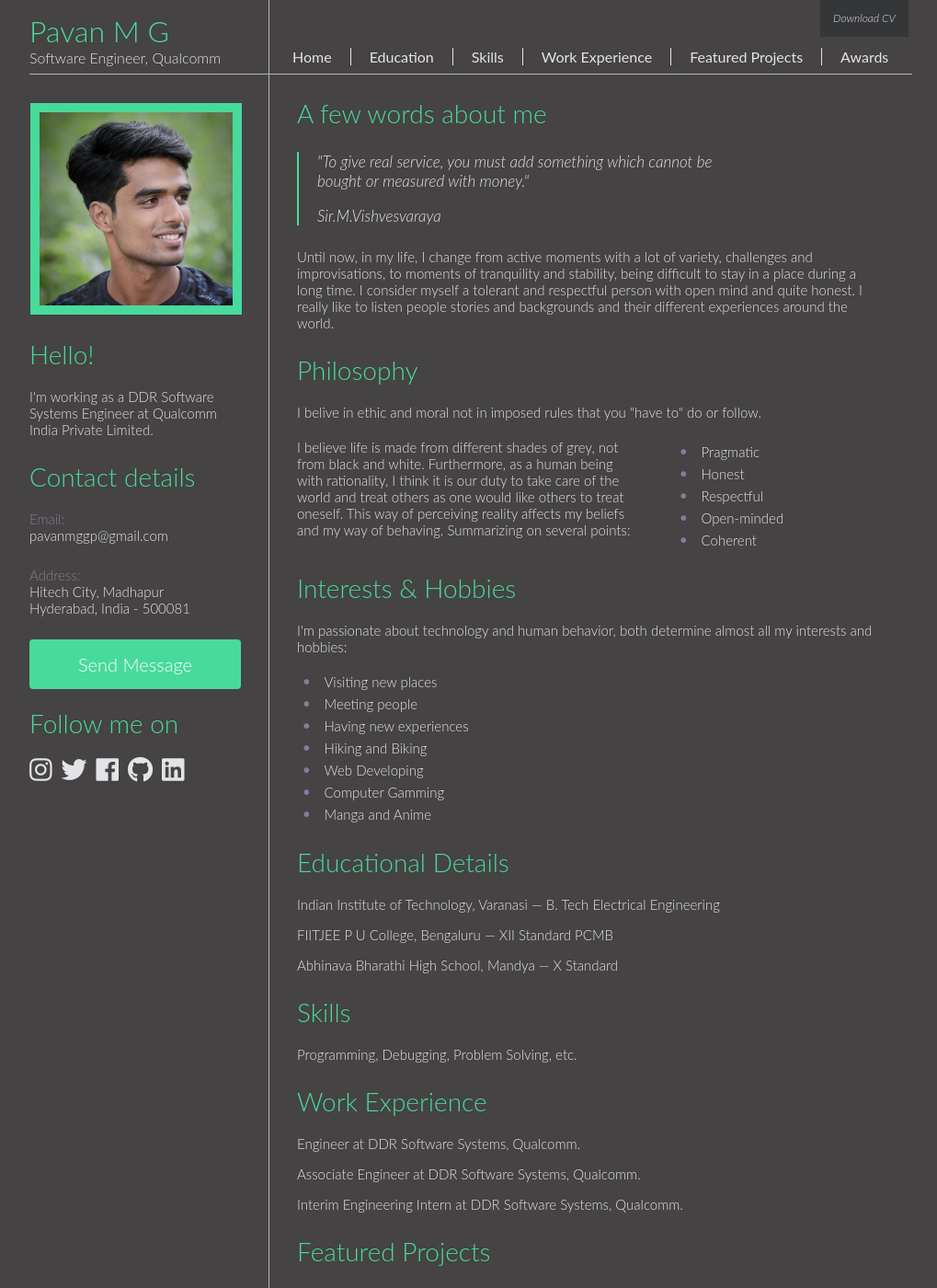
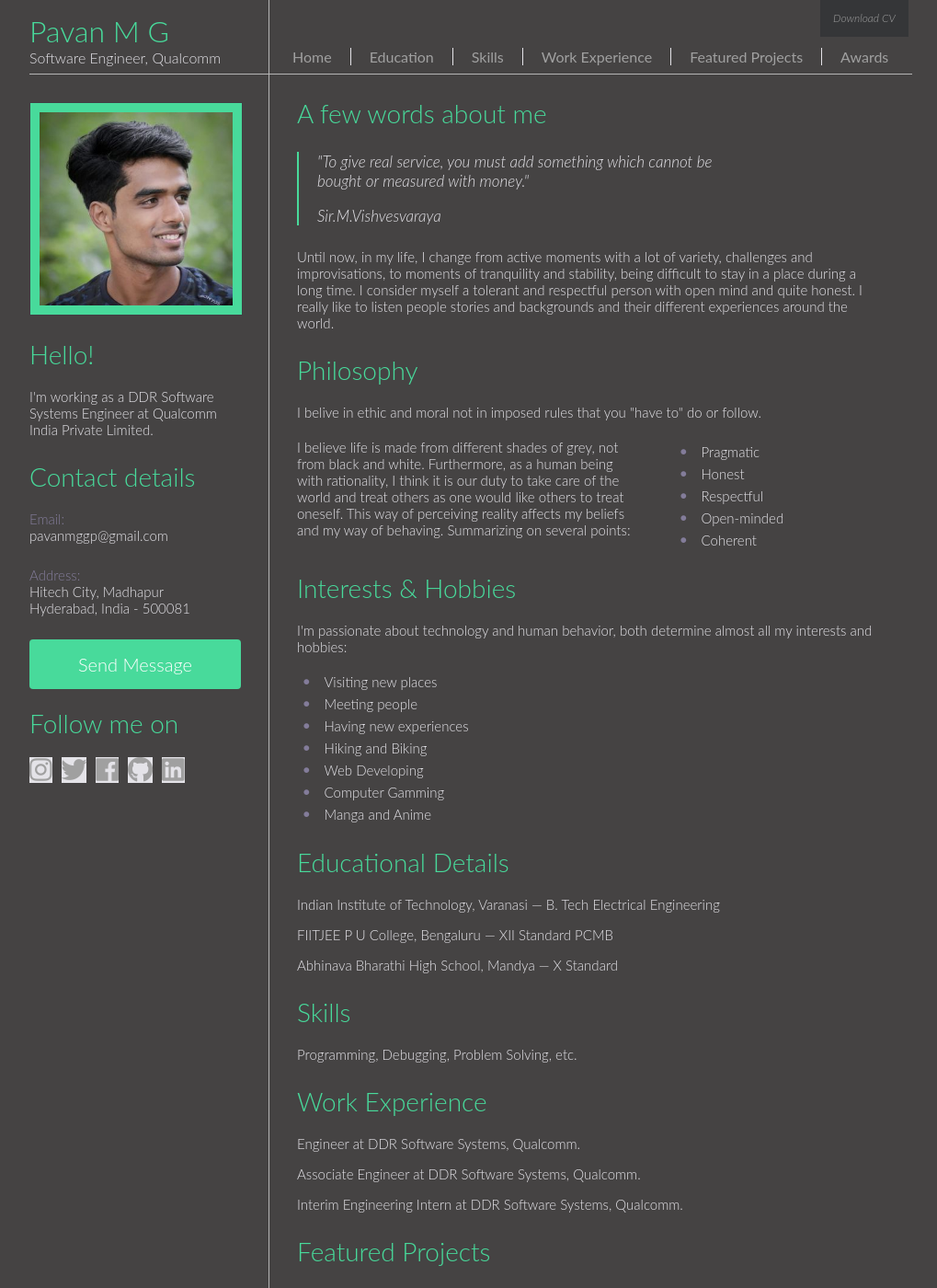
Before and after one commit to pavan-mg/pavan-mg.github.io, a Jekyll site: the page built from index.html, in a window 1280 px wide and 1400 px high. Shown: the whole window at 92% size, without its empty margins (128-1147 px from the left). Built offline with Jekyll 4.4.1, drawn with Linux system fonts in a browser that asks for light colours.

Commit message:
Update main.css

```diff
--- a/css/main.css
+++ b/css/main.css
@@ -170,6 +170,7 @@
 	font-size: 16px;
 	letter-spacing: 0px;
 	padding-left: 0px;
+	font-family: 'Lato', Helvetica, sans-serif;
 }
 
 .download_button {
@@ -287,12 +288,14 @@
 	}
 
 .footer_name {
-	color: #a0a0a0;
 	margin-top: 16px;
-	text-decoration: none;
 	text-align: center;
 }
-	.footer_name:hover {
+	.footer_name p, i, a{
+		color: #a0a0a0;
+		text-decoration: none;
+	}
+	.footer_name p, i, a :hover {
 		background: #e4e3e8;
 	}
 
```
